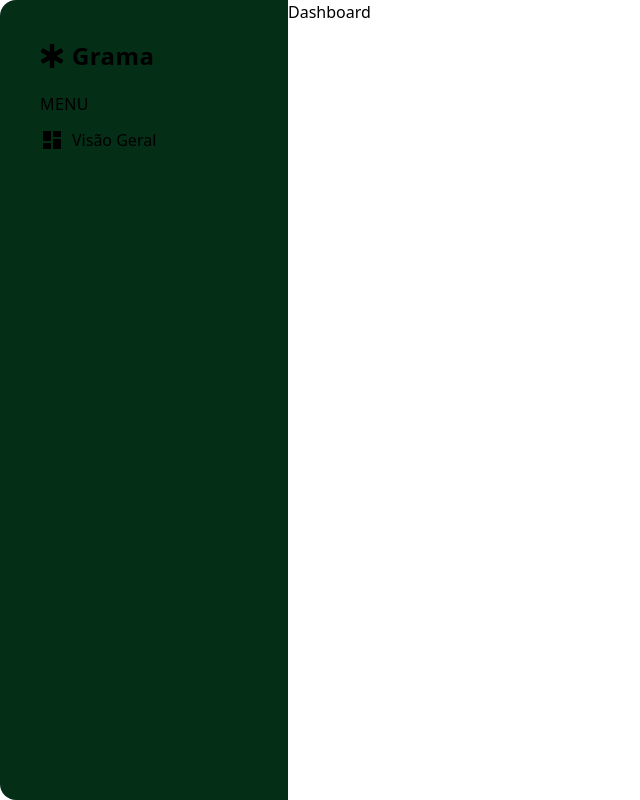
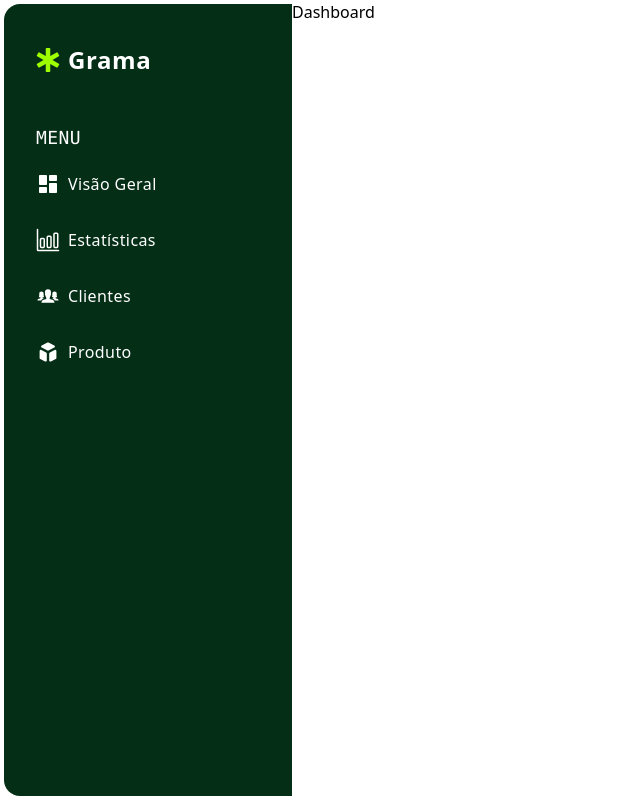
Before and after one commit to capaolab/grama, a Next.js app in the folder grama/: page /dashboard in a window 1280 px wide. Shown: the whole page, without its empty margins (0-640 px from the left). Built offline with nearby package versions, Linux system fonts and the light colour scheme.

Commit message:
added effect to the SideBar

```diff
--- a/grama/src/app/globals.css
+++ b/grama/src/app/globals.css
@@ -58,4 +58,11 @@
         @apply w-full h-12 px-4 py-2 text-base lg:text-xl rounded-md bg-primary-1 text-primary-2
         hover:border-none hover:bg-accent-1 hover:text-primary-2 transition ease-in-out duration-300 uppercase
     }
+
+    /* LINKS
+    *
+    */
+    .navBar-link {
+        @apply relative py-2 text-lg flex items-center gap-2
+    }
 }
--- a/grama/src/components/SideBar.jsx
+++ b/grama/src/components/SideBar.jsx
@@ -1,25 +1,61 @@
 import Link from "next/link";
 import { FaStarOfLife } from "react-icons/fa";
 import { RiDashboardFill } from "react-icons/ri";
+import { IoBarChartOutline } from "react-icons/io5";
+import { IoIosPeople } from "react-icons/io";
+import { HiCube } from "react-icons/hi";
 
 function SideBar() {
     return (
-        <nav className="min-h-[40rem] max-h-screen w-72 p-10 bg-green-950 rounded-l-2xl">
+        <nav
+            className="min-h-[40rem] max-h-screen ml-1 my-1 w-72 pl-8 py-10 bg-green-950 text-white rounded-l-2xl"
+        >
             <Link href='#' className="flex items-center gap-2">
-                <FaStarOfLife className="text-2xl text-primary"/>
-                <h4 className="font-semibold text-2xl">Grama</h4>
+                <FaStarOfLife className="text-2xl text-secondary-1" />
+                <h3 className="font-semibold">Grama</h3>
             </Link>
-            <span className="block mt-5">MENU</span>
-            <li className="list-none mt-3">
-                <ul className="flex items-center gap-2">
-                    <RiDashboardFill className="text-2xl" />
-                    Visão Geral
+            <span className="block font-mono text-lg mt-12">MENU</span>
+            <li className="list-none flex flex-col mt-3 gap-4">
+                <ul>
+                    <Link href="#" className="navBar-link group">
+                        <div
+                            className="absolute -left-8 w-[0.4rem] h-11 hidden group-hover:block bg-secondary-1 rounded-r-md"
+                        >
+                        </div>
+                        <RiDashboardFill className="text-2xl group-hover:text-secondary-1" />
+                        <p className="group-hover:font-semibold text-white">Visão Geral</p>
+                    </Link>
                 </ul>
-                <ul></ul>
-                <ul></ul>
-                <ul></ul>
-                <ul></ul>
-                <ul></ul>
+                <ul>
+                    <Link href="#" className="navBar-link group">
+                        <div
+                            className="absolute -left-8 w-[0.4rem] h-11 hidden group-hover:block bg-secondary-1 rounded-r-md"
+                        >
+                        </div>
+                        <IoBarChartOutline className="text-2xl group-hover:text-secondary-1" />
+                        <p className="group-hover:font-semibold text-white">Estatísticas</p>
+                    </Link>
+                </ul>
+                <ul>
+                    <Link href="#" className="navBar-link group">
+                        <div
+                            className="absolute -left-8 w-[0.4rem] h-11 hidden group-hover:block bg-secondary-1 rounded-r-md"
+                        >
+                        </div>
+                        <IoIosPeople className="text-2xl group-hover:text-secondary-1" />
+                        <p className="group-hover:font-semibold text-white">Clientes</p>
+                    </Link>
+                </ul>
+                <ul>
+                    <Link href="#" className="navBar-link group">
+                        <div
+                            className="absolute -left-8 w-[0.4rem] h-11 hidden group-hover:block bg-secondary-1 rounded-r-md"
+                        >
+                        </div>
+                        <HiCube className="text-2xl group-hover:text-secondary-1" />
+                        <p className="group-hover:font-semibold text-white">Produto</p>
+                    </Link>
+                </ul>
             </li>
         </nav>
     )
```
